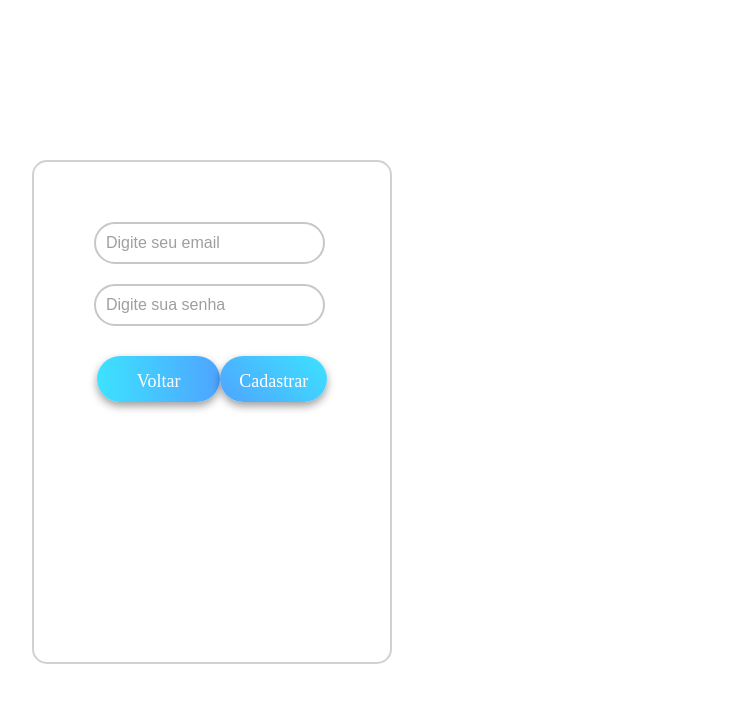
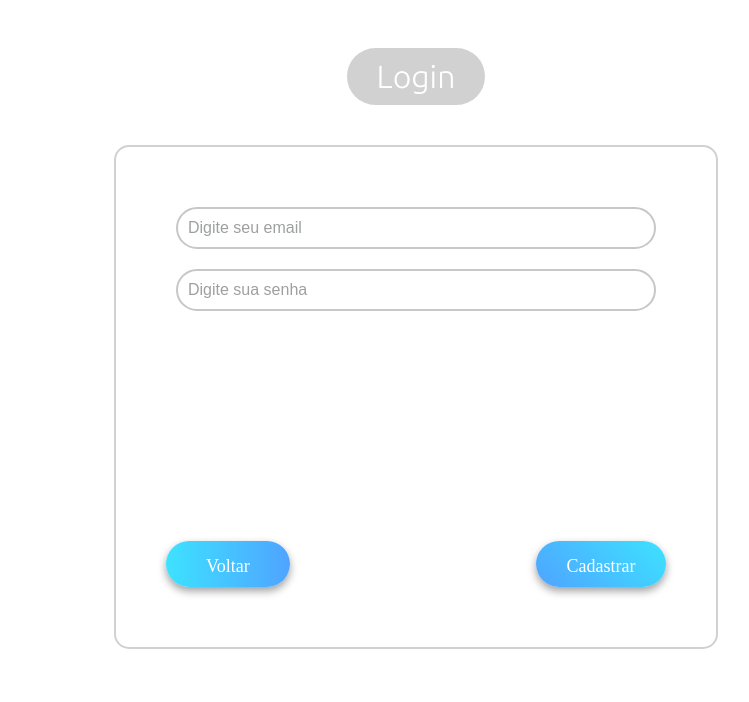
Before and after one commit to kyuku-takarek4/Trabalho-do-Curso, a website: page frontend/login.html in a window 1280 px wide. Shown: the whole page, without its empty margins (224-973 px from the left). Drawn offline with Linux system fonts and the light colour scheme.

Commit message:
refiz o login

```diff
--- a/frontend/css/login.css
+++ b/frontend/css/login.css
@@ -1,19 +1,34 @@
 body {
-  background-image: url('imagens/plano de fundo.jpg'); /* Corrigido o caminho para barras normais */
-  background-size: cover; /* Ajusta a imagem para cobrir todo o fundo */
-  background-repeat: no-repeat; /* Impede a repetição da imagem */
+  max-width: 1920px;
+  justify-content: center;
+  display: flex;
+
 }
+.Login{
+  display: flex;
+  justify-content:center ;
+  margin: 40px;
 
+}
+.Login h1{
+  padding: 10px 30px;
+  border-radius: 200px;
+  background-color: #d1d1d1;
+  color: white;
+}
 .login {
   padding: 50px;
-  left: 20%;
-  top:20%;
-  width: 20%;
-  height: 50%;
-  position: fixed;
   border: 2px solid #d1d1d1;
   border-radius: 15px;
+  width: 500px;
+  height: 400px;
+  justify-content: space-between;
 
+}
+#placeholder{
+  flex-direction: column;
+  display: flex;
+  justify-content: space-between;
 }
 
 .login p {
@@ -25,22 +40,8 @@ body {
   margin: 10px 10px 10px 10px;
   padding: 10px;
   font-size: 16px;
-  cursor: text;
-
 }
 
-.pelo {
-  border: 2px solid rgb(199, 199, 199);
-  border-radius: 25px;
-  margin: 10px;
-  display: flex;
-  flex-direction: column;
-  padding: 1.6%;
-}
-.pelo:hover {
-  transition: 1s;
-  opacity: 1; /* Usar 1 em vez de 100% para opacidade */
-}
 .cor-da-letra {
   color: rgb(199, 199, 199);
 }
@@ -48,16 +49,14 @@ body {
 .botoes{
   display: flex;
   justify-content: space-between;
-  width: 90%;
-  margin: auto;
+  position: relative;
+  top: 200px;
 }
-
 .botaodeentrar {
   text-decoration: none;
   text-align: center;
   padding: 15px 15px 10px ;
   background: linear-gradient(45deg, #4fa4ff, #3de2ff );
-
   color: rgb(255, 255, 255);
   border: none;
   border-radius: 50px;
@@ -87,7 +86,6 @@ body {
   margin-bottom:20px;
   box-shadow: 0 4px 8px rgba(0, 0, 0, 0.384);
 }
-
 .botaodevoltar:hover {
   background-color: #4fa4ff;
 }
--- a/frontend/login.html
+++ b/frontend/login.html
@@ -3,25 +3,20 @@
 <head>
     <meta charset="UTF-8">
     <meta name="viewport" content="width=device-width, initial-scale=1.0">
+    <link rel="stylesheet" href="https://cdnjs.cloudflare.com/ajax/libs/font-awesome/6.6.0/css/all.min.css">
     <title>Login</title>
     <link rel="stylesheet" href="css/login.css">
     <link rel="stylesheet" href="css/estilo.css">
-    <style>img {
-        width: 100px; /* Largura da imagem */
-        height: 40px; /* Altura da imagem */
-        margin: 10px 10px 10px 10px ;
-    }</style>
-
 </head>
 <body>
+    <div id="alinhamento">
+         <div class="Login"><h1 class="ubuntu-light">Login</h1></div>
          <div class="login">
-
+             <div id="placeholder">
                 <input type="text" id="email" class="emailesenha" placeholder="Digite seu email">
-
-
                 <input type="password" id="senha" class="emailesenha" placeholder="Digite sua senha">
+             </div>
              <div class="botoes">
-
                   <a class="botaodevoltar"
                    href="???">Voltar</a>
                  <a class="botaodeentrar"
```
Lines whose indentation alone changed are shown as unchanged.
